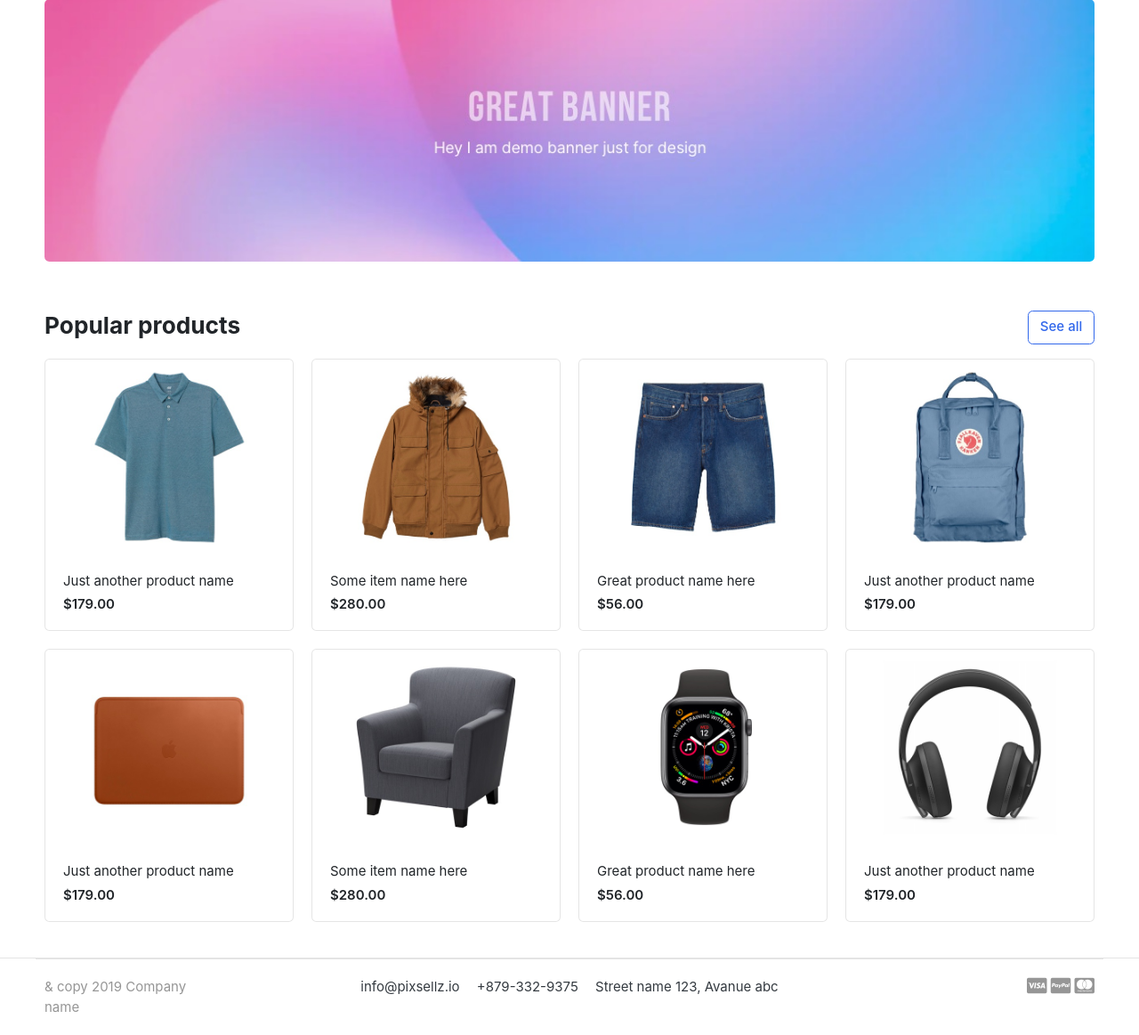
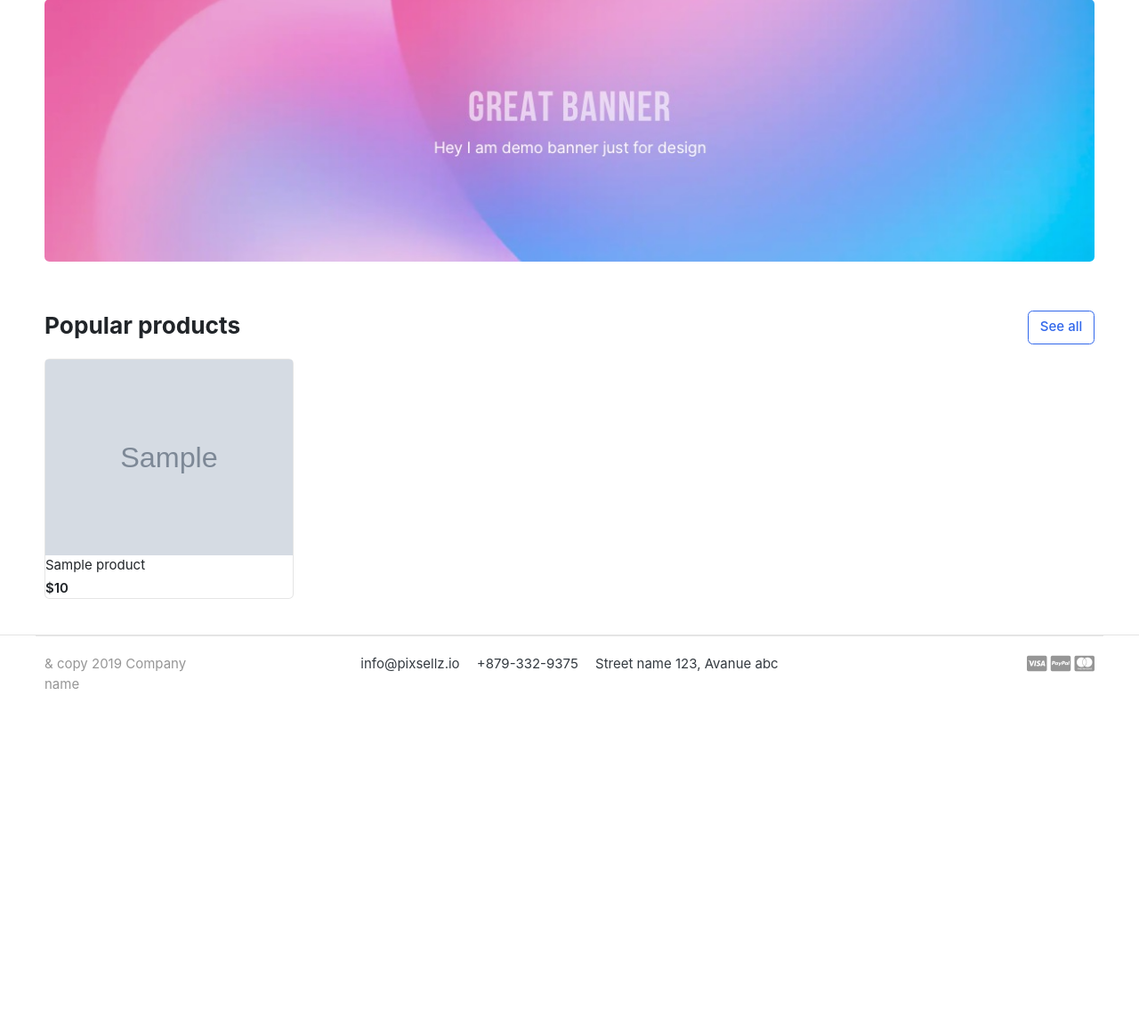
Before and after one commit to Ubaid883/GreatCartEcommerce, a Django app: page / in a window 1280 px wide. Shown: the part 139-1302 px from the top of the page at 89% size. After the commit the page ends 913 px from the top, so only its background shows below. Run offline with Django 5.2, Linux system fonts and the light colour scheme; tables that the repository leaves empty hold one stand-in row (values such as "Sample post"); grey boxes marked "Sample" are stand-in pictures; parts of the project's set-up code (start-up, migrations or seed data) failed here and were passed over; some libraries are stand-ins or nearby versions; some web fonts are replaced.

Commit message:
fetch data through product

```diff
--- a/templates/index.html
+++ b/templates/index.html
@@ -26,78 +26,17 @@
 
 
 <div class="row">
+	{% for product in products  %}
 	<div class="col-md-3">
 		<div class="card card-product-grid">
-			<a href="./product-detail.html" class="img-wrap"> <img src="{% static "images/items/1.jpg" %}"> </a>
-			<figcaption class="info-wrap">
-				<a href="./product-detail.html" class="title">Just another product name</a>
-				<div class="price mt-1">$179.00</div> <!-- price-wrap.// -->
+			<a href="./product-detail.html" class="img-wrap"> <img src="{{product.Image.url}}"> </a>
+				<a href="./product-detail.html" class="title">{{product.Product_name}}</a>
+				<div class="price mt-1">${{product.Price}}</div> <!-- price-wrap.// -->
 			</figcaption>
 		</div>
 	</div> <!-- col.// -->
-	<div class="col-md-3">
-		<div class="card card-product-grid">
-			<a href="./product-detail.html" class="img-wrap"> <img src="{% static "images/items/2.jpg" %}"> </a>
-			<figcaption class="info-wrap">
-				<a href="./product-detail.html" class="title">Some item name here</a>
-				<div class="price mt-1">$280.00</div> <!-- price-wrap.// -->
-			</figcaption>
-		</div>
-	</div> <!-- col.// -->
-	<div class="col-md-3">
-		<div class="card card-product-grid">
-			<a href="./product-detail.html" class="img-wrap"> <img src="{% static "images/items/3.jpg" %}"> </a>
-			<figcaption class="info-wrap">
-				<a href="./product-detail.html" class="title">Great product name here</a>
-				<div class="price mt-1">$56.00</div> <!-- price-wrap.// -->
-			</figcaption>
-		</div>
-	</div> <!-- col.// -->
-	<div class="col-md-3">
-		<div class="card card-product-grid">
-			<a href="./product-detail.html" class="img-wrap"> <img src="{% static "images/items/4.jpg" %}"> </a>
-			<figcaption class="info-wrap">
-				<a href="./product-detail.html" class="title">Just another product name</a>
-				<div class="price mt-1">$179.00</div> <!-- price-wrap.// -->
-			</figcaption>
-		</div>
-	</div> <!-- col.// -->
-	<div class="col-md-3">
-		<div class="card card-product-grid">
-			<a href="./product-detail.html" class="img-wrap"> <img src="{% static "images/items/5.jpg" %}"> </a>
-			<figcaption class="info-wrap">
-				<a href="./product-detail.html" class="title">Just another product name</a>
-				<div class="price mt-1">$179.00</div> <!-- price-wrap.// -->
-			</figcaption>
-		</div>
-	</div> <!-- col.// -->
-	<div class="col-md-3">
-		<div class="card card-product-grid">
-			<a href="./product-detail.html" class="img-wrap"> <img src="{% static "images/items/6.jpg" %}"> </a>
-			<figcaption class="info-wrap">
-				<a href="./product-detail.html" class="title">Some item name here</a>
-				<div class="price mt-1">$280.00</div> <!-- price-wrap.// -->
-			</figcaption>
-		</div>
-	</div> <!-- col.// -->
-	<div class="col-md-3">
-		<div class="card card-product-grid">
-			<a href="./product-detail.html" class="img-wrap"> <img src="{% static "images/items/7.jpg" %}"> </a>
-			<figcaption class="info-wrap">
-				<a href="./product-detail.html" class="title">Great product name here</a>
-				<div class="price mt-1">$56.00</div> <!-- price-wrap.// -->
-			</figcaption>
-		</div>
-	</div> <!-- col.// -->
-	<div class="col-md-3">
-		<div class="card card-product-grid">
-			<a href="./product-detail.html" class="img-wrap"> <img src="{% static "images/items/9.jpg" %}"> </a>
-			<figcaption class="info-wrap">
-				<a href="./product-detail.html" class="title">Just another product name</a>
-				<div class="price mt-1">$179.00</div> <!-- price-wrap.// -->
-			</figcaption>
-		</div>
-	</div> <!-- col.// -->
+	{% endfor %}
+
 </div> <!-- row.// -->
 
 </div><!-- container // -->
```
